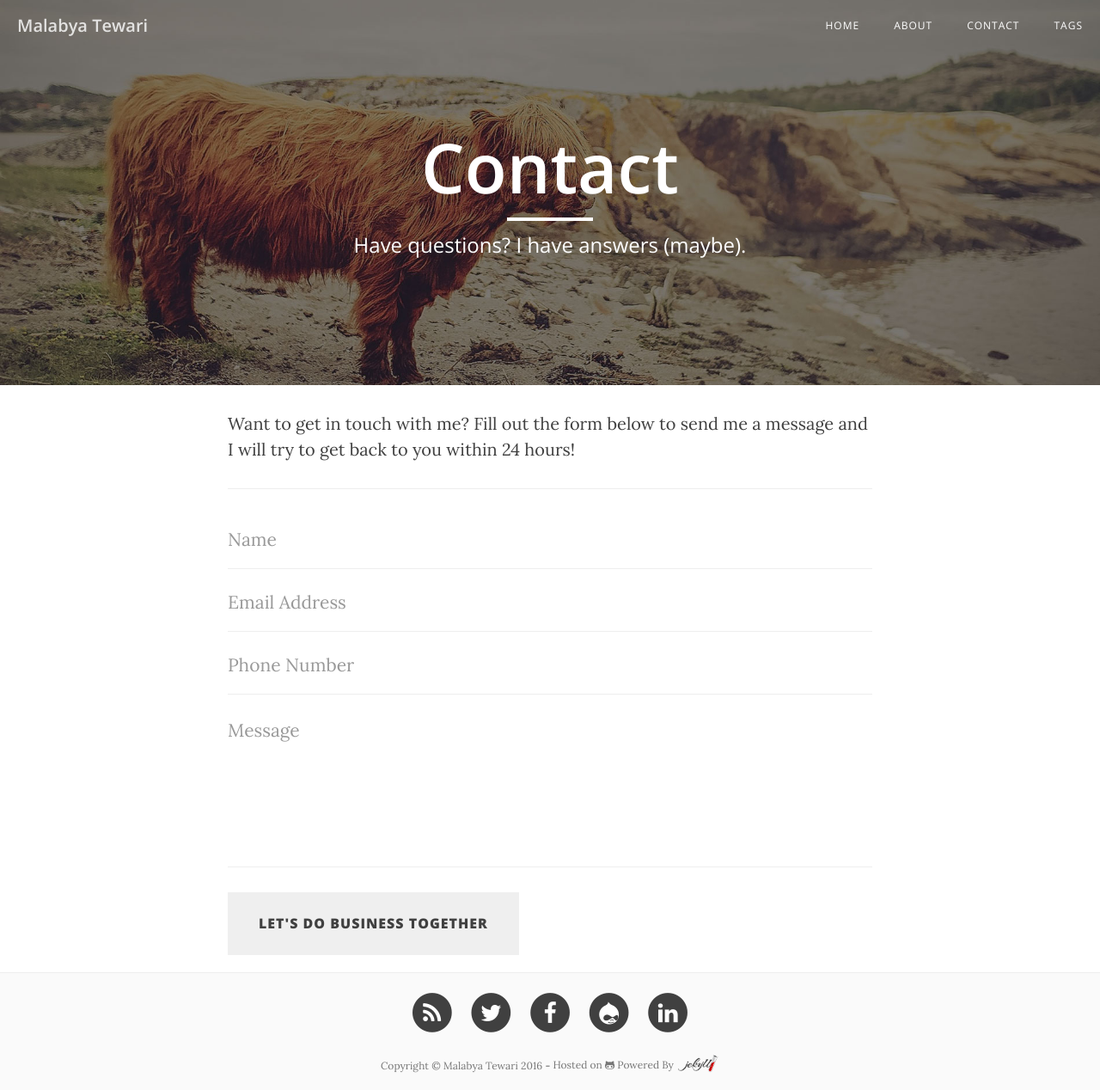
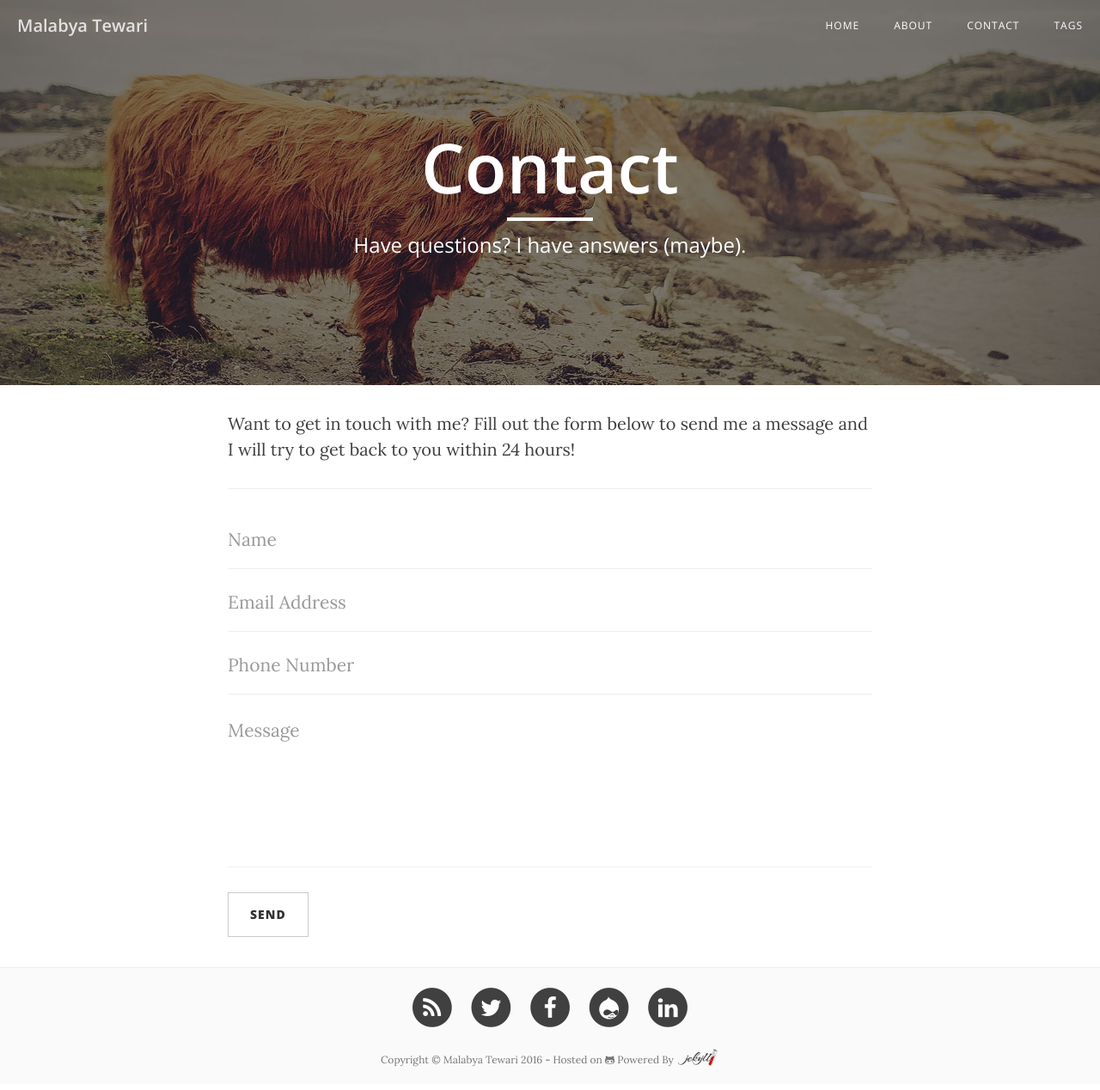
Before and after one commit to imalabya/imalabya.github.io, a Jekyll site: the page built from contact.html, in a window 1280 px wide. Shown: the whole page at 86% size. Built offline with Jekyll 4.4.1, drawn with Linux system fonts in a browser that asks for light colours; nearby versions of some CDN libraries.

```diff
--- a/contact.html
+++ b/contact.html
@@ -29,8 +29,10 @@ header-img: "img/contact-bg.jpg"
     <p class="help-block text-danger"></p>
   </div>
   <br>
-    <div>
-      <input type="hidden" name="_next" value="//sebastien.saunier.me/thanks.html">
-      <input type="submit" class="btn btn-lg" value="Let's do business together">
+  <input type="hidden" name="_next" value="http://imalabya.github.io/thanks.html">
+  <div class="row">
+    <div class="form-group col-xs-12">
+      <button type="submit" class="btn btn-default">Send</button>
+    </div>
   </div>
 </form>
```
Lines whose indentation alone changed are shown as unchanged.
